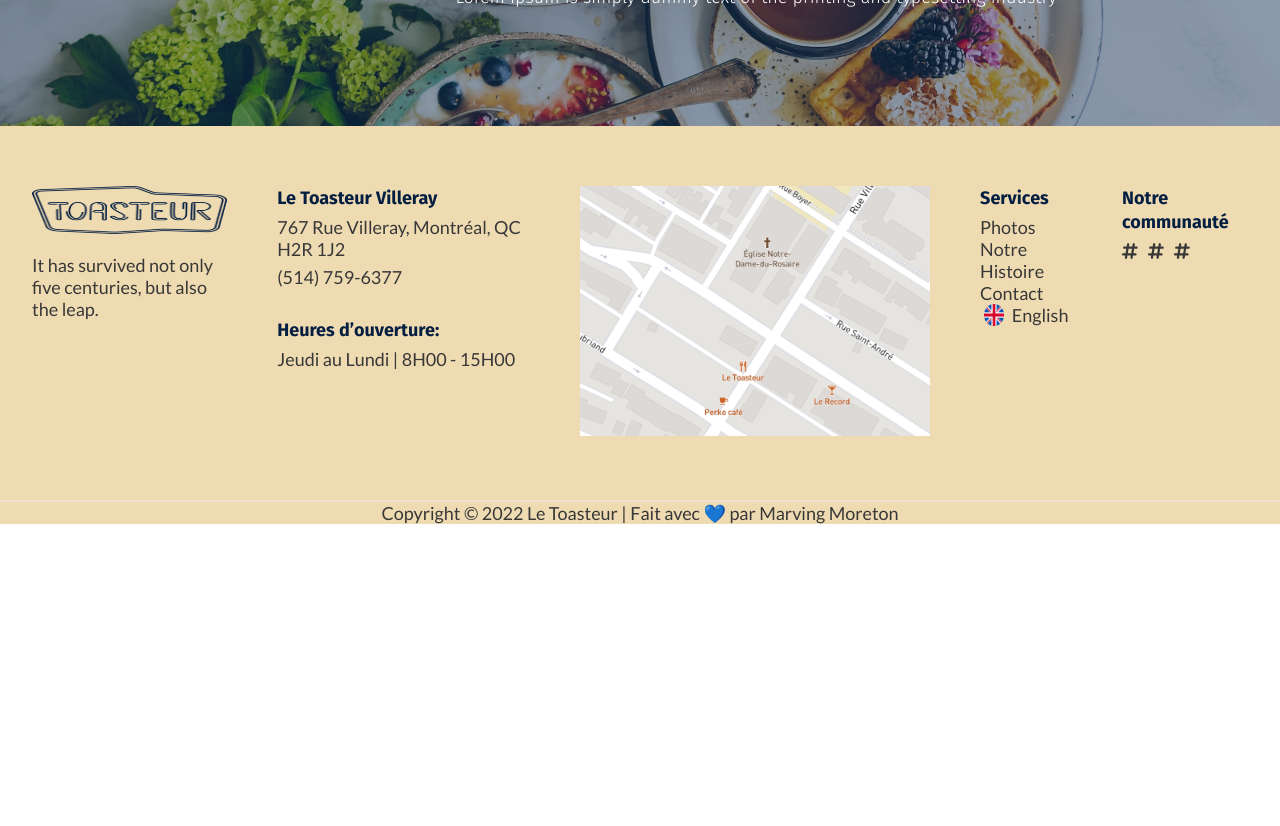
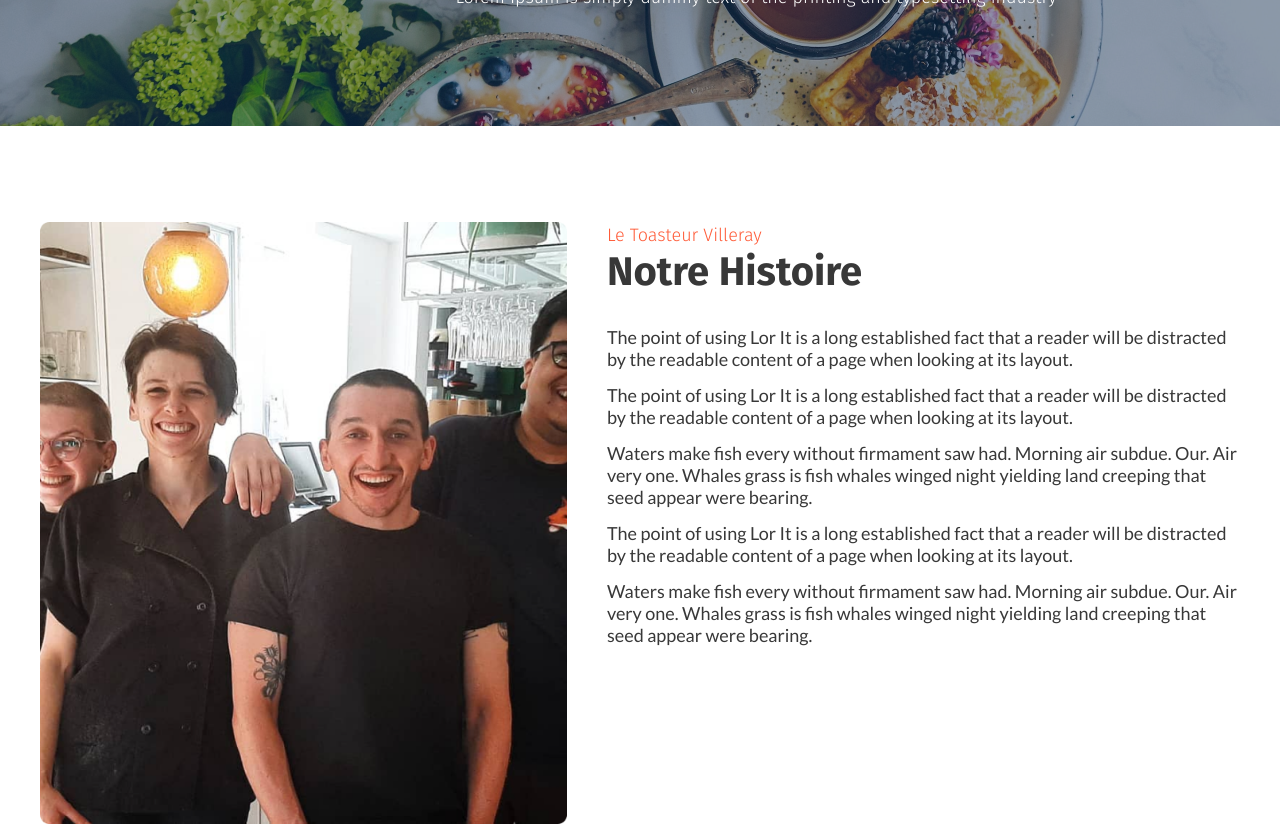
Before and after one commit to MarvingMoreton/le-toasteur-app, a Next.js app: page /notre-histoire in a window 1280 px wide. Shown: the part 320-1146 px from the top of the page. Before the commit the page ends 844 px from the top, so only its background shows below. Built offline with nearby package versions, Linux system fonts and the light colour scheme.

Commit message:
notre histoire page - image featured component - Ongoing

```diff
--- /dev/null
+++ b/components/ui/history/ImageFeatured.js
@@ -0,0 +1,64 @@
+import classes from "./ImageFeatured.module.css";
+import Link from "next/link";
+import Image from "next/image";
+import React from "react";
+
+function ImageFeatured(props) {
+  return (
+    <section className={`${classes["section-image-featured"]} ${"container"}`}>
+      <div className={classes["grid-image-featured"]}>
+        <div className={classes["box-image"]}>
+          <Image
+            src="/images/team-photo.png"
+            alt="test"
+            // layout="fill"
+            width={663}
+            height={758}
+          />
+          <Image
+            className={classes["overlay-beige"]}
+            src="/images/background-beige-rectangle.png"
+            alt="test"
+            // layout="fill"
+            width={517}
+            height={599}
+          />
+        </div>
+        <div className={classes["box-text"]}>
+          <span className={classes.subtitle}>Le Toasteur Villeray</span>
+          <h2 className={classes.title}>Notre Histoire</h2>
+          <div className={classes["box-paragraph"]}>
+            <p>
+              The point of using Lor It is a long established fact that a reader
+              will be distracted by the readable content of a page when looking
+              at its layout.
+            </p>
+            <p>
+              The point of using Lor It is a long established fact that a reader
+              will be distracted by the readable content of a page when looking
+              at its layout.
+            </p>
+            <p>
+              Waters make fish every without firmament saw had. Morning air
+              subdue. Our. Air very one. Whales grass is fish whales winged
+              night yielding land creeping that seed appear were bearing.
+            </p>
+
+            <p>
+              The point of using Lor It is a long established fact that a reader
+              will be distracted by the readable content of a page when looking
+              at its layout.
+            </p>
+            <p>
+              Waters make fish every without firmament saw had. Morning air
+              subdue. Our. Air very one. Whales grass is fish whales winged
+              night yielding land creeping that seed appear were bearing.
+            </p>
+          </div>
+        </div>
+      </div>
+    </section>
+  );
+}
+
+export default ImageFeatured;
--- /dev/null
+++ b/components/ui/history/ImageFeatured.module.css
@@ -0,0 +1,38 @@
+.section-image-featured {
+  padding: 9.6rem 0;
+}
+.grid-image-featured {
+  display: flex;
+  gap: 4rem;
+}
+.box-paragraph {
+  display: flex;
+  flex-direction: column;
+  gap: 1.4rem;
+}
+
+.box-image {
+  width: 100%;
+  text-align: center;
+  position: relative;
+}
+
+.overlay-beige {
+  position: absolute;
+  z-index: -999;
+}
+
+.subtitle {
+  font-family: "Fira Sans";
+  font-style: normal;
+  font-weight: 300;
+  font-size: 1.8rem;
+  line-height: 26px;
+
+  color: #ff5c39;
+  margin-bottom: 1rem;
+}
+
+.title {
+  margin-bottom: 3rem;
+}
--- a/pages/notre-histoire.js
+++ b/pages/notre-histoire.js
@@ -3,11 +3,13 @@
 import styles from "../styles/Home.module.css";
 
 import Banner from "../components/ui/shared/Banner";
+import ImageFeatured from "../components/ui/history/ImageFeatured";
 
 export default function OurStory(props) {
   return (
     <div>
       <Banner />
+      <ImageFeatured />
     </div>
   );
 }
```
Also changed, not shown: public/images/background-beige-rectangle.png (added), public/images/team-photo.png (added).
